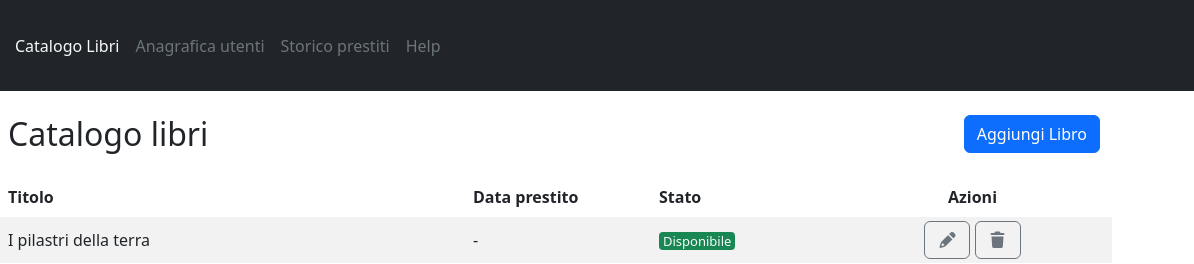
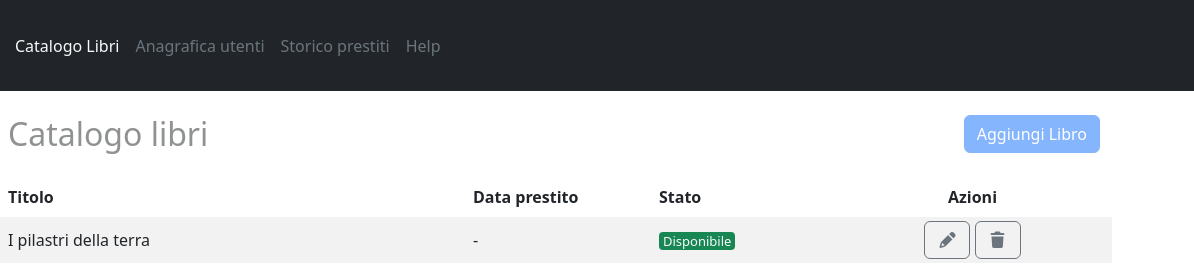
Before and after one commit to LuigiCasale95/html-css-bootstrap-dashboard, a plain HTML site: page index.html in a window 1280 px wide. In both pictures the pointer is over the element 640 px from the left and 138 px from the top of the page. Shown: the top 264 px of the page, 86-1280 px from the left. Drawn offline with nearby package versions, Linux system fonts and the light colour scheme.

Commit message:
aggiunta hover

```diff
--- a/css/main.css
+++ b/css/main.css
@@ -17,3 +17,6 @@
 .disponibilità {
     font-size: 13px;
 }
+.row:hover {
+    opacity: 0.5;
+}
```
